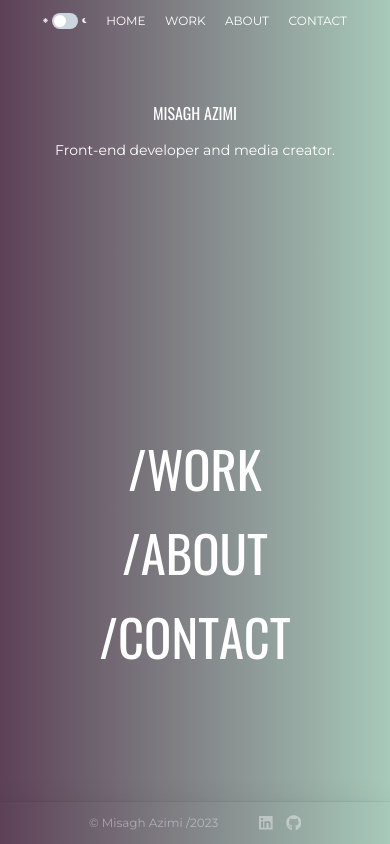
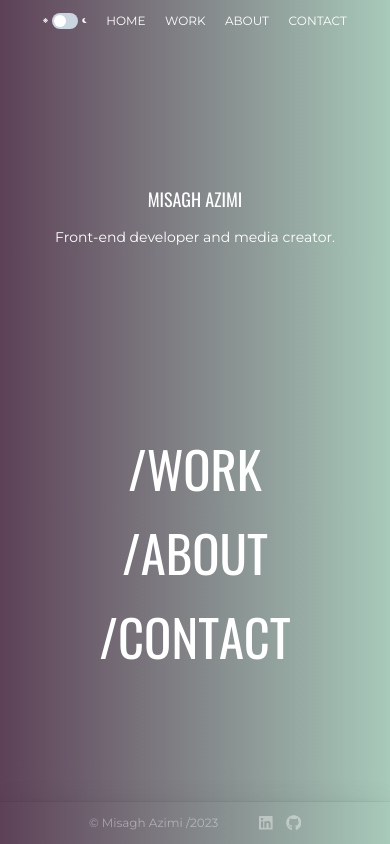
Before and after one commit to MAz-Codes/myresume, a React (Vite) app: page / in a window 390 px wide. Built offline with nearby package versions, Linux system fonts and the light colour scheme.

Commit message:
home page base padding

```diff
--- a/src/Pages/Home.jsx
+++ b/src/Pages/Home.jsx
@@ -55,6 +55,7 @@ function Home() {
                     md: "none",
                     xl: "none"}}>
                         <VStack
+                        pt={{base:"10vh", md:0}}
                         pl={{base:"0",sm:"1vw", md:"3vw",lg:"5vw", xl:"7vw", "2xl":"10vw"}}
                         whiteSpace="nowrap"
                         align={{base:"center", md:"start"}}
@@ -62,7 +63,7 @@ function Home() {
                             <Heading
                             as={motion.div}
                             transition='.5s ease-out'
-                            fontSize={{base: "md", md:"xl",lg:"2xl", xl:"5xl", "2xl":"6xl"}}
+                            fontSize={{base: "lg", md:"xl",lg:"2xl", xl:"5xl", "2xl":"6xl"}}
                             fontFamily="Oswald-Regular"
                             textAlign={"left"}>
                             MISAGH AZIMI
```
